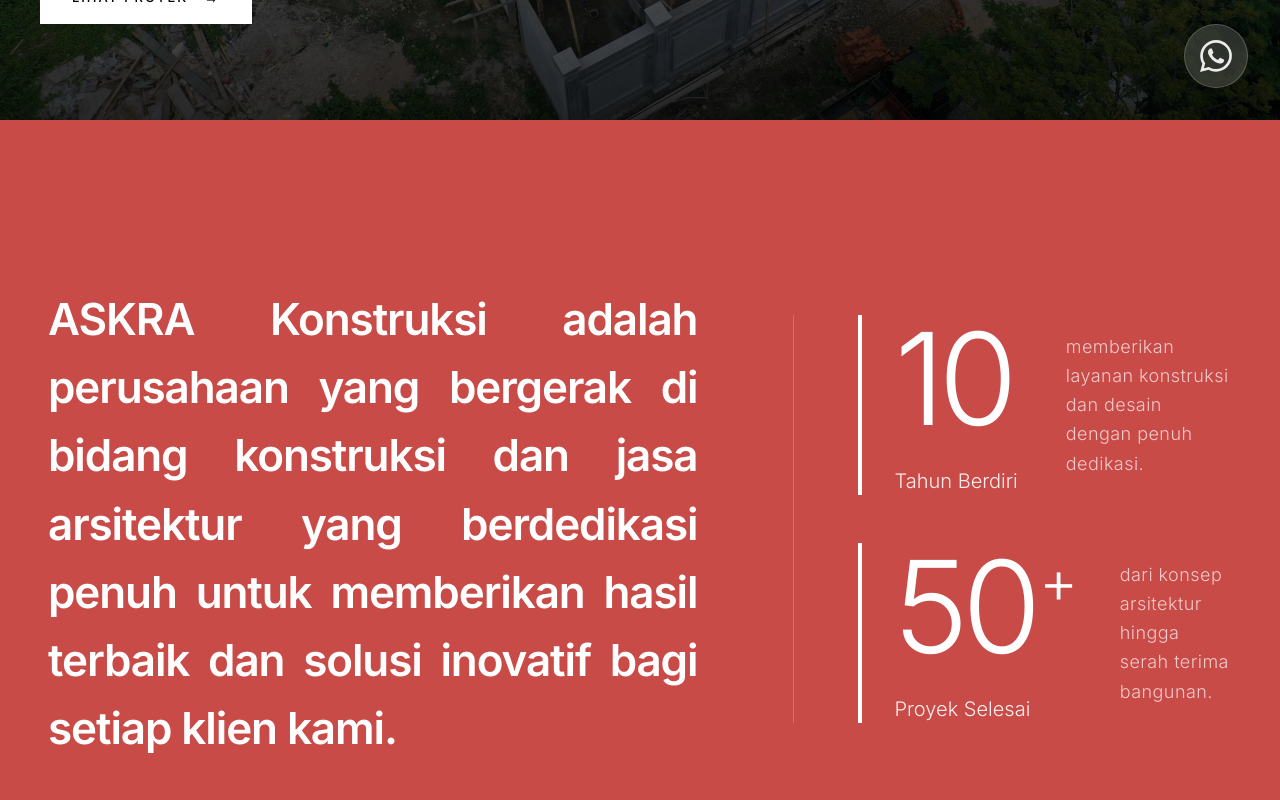
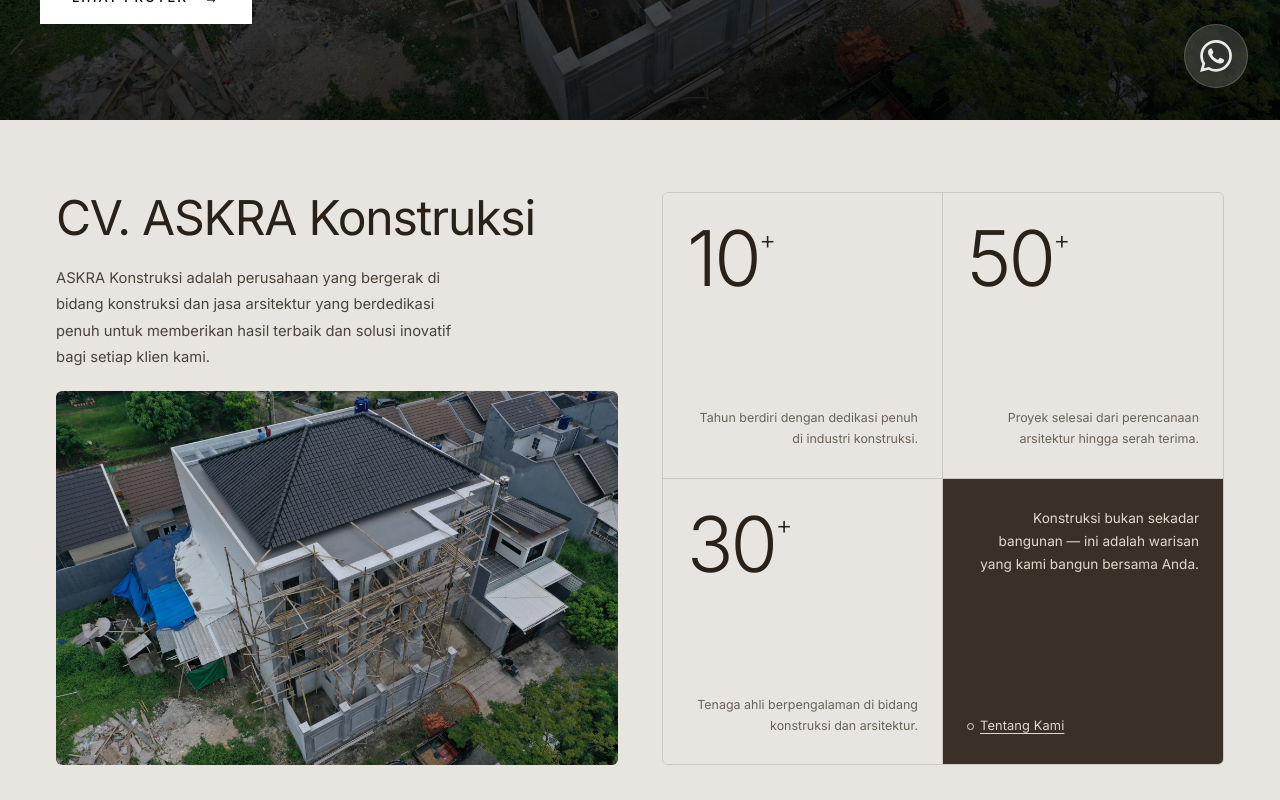
Before and after one commit to acaryawibawantra/desainbangunrenovasi-website, a Next.js app: page / in a window 1280 px wide. Shown: the part 680-1480 px from the top of the page. Built offline with nearby package versions, Linux system fonts and the light colour scheme.

Commit message:
feat(tagline): redesign layout with 2-col grid, CSS Modules, and scroll expand animation

```diff
--- /dev/null
+++ b/components/sections/Tagline.module.css
@@ -0,0 +1,208 @@
+.section {
+    background-color: #e8e5e0;
+    padding: 56px 24px;
+}
+
+.inner {
+    max-width: 1240px;
+    margin: 0 auto;
+    display: grid;
+    grid-template-columns: 1fr;
+    gap: 28px;
+    align-items: start;
+}
+
+/* ── LEFT ── */
+.left {
+    display: flex;
+    flex-direction: column;
+    gap: 20px;
+}
+
+.headerRow {
+    display: flex;
+    align-items: center;
+    gap: 10px;
+    flex-wrap: wrap;
+}
+
+.badge {
+    font-size: 0.6rem;
+    font-weight: 700;
+    letter-spacing: 0.14em;
+    text-transform: uppercase;
+    color: #786e62;
+    border: 1px solid #b4a997;
+    padding: 3px 6px;
+    border-radius: 3px;
+    line-height: 1.2;
+    flex-shrink: 0;
+}
+
+.heading {
+    margin: 0;
+    font-size: clamp(1.8rem, 7vw, 3rem);
+    font-weight: 400;
+    color: #2a2118;
+    letter-spacing: -0.025em;
+    line-height: 1.1;
+}
+
+.desc {
+    margin: 0;
+    font-size: 0.92rem;
+    color: #4a4238;
+    line-height: 1.8;
+}
+
+.imgWrap {
+    overflow: hidden;
+    border-radius: 6px;
+    line-height: 0;
+}
+
+.img {
+    width: 100%;
+    height: auto;
+    display: block;
+    object-fit: cover;
+    transition: transform 0.5s ease;
+}
+
+.imgWrap:hover .img {
+    transform: scale(1.025);
+}
+
+/* ── GRID ── */
+.grid {
+    display: grid;
+    grid-template-columns: 1fr 1fr;
+    grid-template-rows: auto auto;
+    border: 1px solid #ccc8c0;
+    border-radius: 6px;
+    overflow: hidden;
+}
+
+.cell {
+    background-color: #e8e5e0;
+    padding: 1.5rem 1.25rem;
+    display: flex;
+    flex-direction: column;
+    justify-content: space-between;
+    min-height: 160px;
+    transition: background-color 0.2s;
+}
+
+.cell:hover {
+    background-color: #dedad4;
+}
+
+.cellBorderRight {
+    border-right: 1px solid #ccc8c0;
+}
+
+.cellBorderBottom {
+    border-bottom: 1px solid #ccc8c0;
+}
+
+.numRow {
+    display: flex;
+    align-items: flex-start;
+    font-size: clamp(3rem, 6vw, 5rem);
+    font-weight: 300;
+    color: #2a2118;
+    line-height: 1;
+    letter-spacing: -0.04em;
+}
+
+.suffix {
+    font-size: 1.6rem;
+    font-weight: 300;
+    margin-top: 0.35rem;
+    margin-left: 0.05rem;
+}
+
+.cellDesc {
+    margin: 0;
+    font-size: 0.78rem;
+    color: #6b6258;
+    line-height: 1.65;
+    text-align: right;
+}
+
+/* dark cell */
+.darkCell {
+    background-color: #3a3028;
+    padding: 1.5rem 1.25rem;
+    display: flex;
+    flex-direction: column;
+    justify-content: space-between;
+    min-height: 160px;
+    transition: background-color 0.2s;
+}
+
+.darkCell:hover {
+    background-color: #463a2c;
+}
+
+.quote {
+    margin: 0;
+    font-size: 0.85rem;
+    color: #e2d8cc;
+    line-height: 1.7;
+    text-align: right;
+}
+
+.cta {
+    display: flex;
+    align-items: center;
+    gap: 6px;
+    color: #e2d8cc;
+    font-size: 0.8rem;
+    font-weight: 400;
+    text-decoration: underline;
+    text-underline-offset: 3px;
+    padding-top: 12px;
+    letter-spacing: 0.01em;
+    cursor: pointer;
+    transition: color 0.2s;
+}
+
+.cta:hover {
+    color: #fff;
+}
+
+.ctaDot {
+    display: inline-block;
+    width: 7px;
+    height: 7px;
+    border-radius: 50%;
+    border: 1.5px solid #e2d8cc;
+    flex-shrink: 0;
+}
+
+/* ── DESKTOP ── */
+@media (min-width: 900px) {
+    .section {
+        padding: 72px 56px;
+    }
+
+    .inner {
+        grid-template-columns: 1fr 1fr;
+        gap: 44px;
+    }
+
+    .grid {
+        align-self: stretch;
+    }
+
+    .cell,
+    .darkCell {
+        min-height: 210px;
+        padding: 1.75rem 1.5rem;
+    }
+
+    .desc {
+        max-width: 44ch;
+    }
+}
--- a/components/sections/Tagline.tsx
+++ b/components/sections/Tagline.tsx
@@ -1,165 +1,166 @@
 "use client";
 
 import { useRef, useEffect, useState } from "react";
-import { motion, useScroll, useTransform, MotionValue, useInView, animate } from "framer-motion";
+import { motion, useInView, animate, Variants, useScroll, useTransform } from "framer-motion";
+import Image from "next/image";
+import Link from "next/link";
+import s from "./Tagline.module.css";
 
-const taglineText = "ASKRA Konstruksi adalah perusahaan yang bergerak di bidang konstruksi dan jasa arsitektur yang berdedikasi penuh untuk memberikan hasil terbaik dan solusi inovatif bagi setiap klien kami.";
+/* ─── data ─── */
+const stats = [
+    { value: 10, suffix: "+", desc: "Tahun berdiri dengan dedikasi penuh di industri konstruksi." },
+    { value: 50, suffix: "+", desc: "Proyek selesai dari perencanaan arsitektur hingga serah terima." },
+    { value: 30, suffix: "+", desc: "Tenaga ahli berpengalaman di bidang konstruksi dan arsitektur." },
+];
 
-function Word({ children, progress, range }: { children: string; progress: MotionValue<number>; range: [number, number] }) {
-    // Apply a slightly smoother easing on the opacity
-    const opacity = useTransform(progress, range, [0.15, 1]);
-    // Optional: You can also use transform like Y position to make it feel smoother
-    const y = useTransform(progress, range, [5, 0]);
+const QUOTE = "Konstruksi bukan sekadar bangunan — ini adalah warisan yang kami bangun bersama Anda.";
 
-    return (
-        <span className="relative inline-block mt-[0.25em]">
-            <span className="absolute opacity-10 text-white/20 select-none">{children}</span>
-            <motion.span style={{ opacity, y }} className="text-white relative inline-block transition-transform duration-700 ease-out">{children}</motion.span>
-        </span>
-    );
-}
+/* ─── component ─── */
+export function Tagline() {
+    const ref = useRef<HTMLElement>(null);
+    const inView = useInView(ref, { once: true, margin: "-60px" });
 
-export function Tagline() {
-    const containerRef = useRef<HTMLDivElement>(null);
-    const textRef = useRef<HTMLParagraphElement>(null);
     const [isMobile, setIsMobile] = useState(false);
     useEffect(() => {
-        const checkMobile = () => setIsMobile(window.innerWidth < 748);
-        checkMobile();
-        window.addEventListener("resize", checkMobile);
-        return () => window.removeEventListener("resize", checkMobile);
+        const handleResize = () => setIsMobile(window.innerWidth < 768);
+        handleResize();
+        window.addEventListener("resize", handleResize);
+        return () => window.removeEventListener("resize", handleResize);
     }, []);
 
-    const { scrollYProgress: containerProgress } = useScroll({
-        target: containerRef,
+    const { scrollYProgress } = useScroll({
+        target: ref,
         offset: ["start 0.9", "start 0.3"],
     });
 
-    const { scrollYProgress: textProgress } = useScroll({
-        target: textRef,
-        offset: ["start 0.8", "start 0.4"],
-    });
-
     const width = useTransform(
-        containerProgress,
+        scrollYProgress,
         [0, 1],
         [isMobile ? "95%" : "90%", "100%"]
     );
 
-    const borderRadius = useTransform(
-        containerProgress,
+    const borderTopRadius = useTransform(
+        scrollYProgress,
         [0, 1],
         [isMobile ? "1.5rem" : "3rem", "0rem"]
     );
 
-    const backgroundColor = useTransform(
-        containerProgress,
-        [0, 1],
-        ["#1A1A1A", "#C94B48"]
-    );
-
-    // Parallax upward effect
-    // Split text for word animation
-    const words = taglineText.split(" ");
+    const stagger: Variants = {
+        hidden: {},
+        show: { transition: { staggerChildren: 0.12 } },
+    };
+    const item: Variants = {
+        hidden: { opacity: 0, y: 20 },
+        show: { opacity: 1, y: 0, transition: { duration: 0.55, ease: [0.22, 1, 0.36, 1] } },
+    };
 
     return (
-        <motion.section
-            id="tagline"
-            ref={containerRef}
-            className="relative z-10 flex justify-center w-full -mt-24 md:mt-0"
-        >
-            {/* Background extension to cover white body below Hero image gap */}
-            <div className="absolute inset-x-0 bottom-0 top-24 md:hidden bg-[#1a1a1a] -z-10" />
-
+        <section ref={ref} className="w-full flex justify-center relative z-10 -mt-12 md:mt-0 overflow-hidden bg-[#111111] md:bg-transparent">
             <motion.div
+                id="tagline"
+                className={s.section}
                 style={{
                     width,
-                    borderTopLeftRadius: borderRadius,
-                    borderTopRightRadius: borderRadius,
-                    backgroundColor,
+                    borderTopLeftRadius: borderTopRadius,
+                    borderTopRightRadius: borderTopRadius,
                 }}
-                className="w-[90%] min-h-[50vh] md:min-h-[70vh] pt-16 pb-16 md:pt-40 md:pb-24 flex flex-col items-center justify-center overflow-hidden"
             >
-                <div className="mx-auto max-w-[1400px] px-6 md:px-12 w-full flex flex-col xl:flex-row gap-16 xl:gap-24 items-center">
-                    {/* Left Side: Tagline Text */}
-                    <div className="w-full xl:w-3/5">
-                        <p ref={textRef} className="block text-justify font-semibold leading-[1.3] text-xl md:text-3xl lg:text-4xl xl:text-[2.75rem] tracking-tight m-0">
-                            {words.map((word, i) => {
-                                const start = i / words.length;
-                                const end = start + (1 / words.length);
-                                return (
-                                    <span key={i}>
-                                        <Word progress={textProgress} range={[start, end]}>
-                                            {word}
-                                        </Word>
-                                        {" "}
-                                    </span>
-                                );
-                            })}
-                        </p>
-                    </div>
+                <div className={s.inner}>
 
-                    {/* Right Side: Statistics Section */}
-                    <div className="w-full xl:w-2/5 flex flex-col gap-12 xl:border-l xl:border-t-0 border-t border-white/20 xl:pl-16 pt-12 xl:pt-0">
-                        <StatItem
-                            value={10}
-                            label="Tahun Berdiri"
-                            description="memberikan layanan konstruksi dan desain dengan penuh dedikasi."
-                        />
-                        <StatItem
-                            value={50}
-                            label="Proyek Selesai"
-                            suffix="+"
-                            description="dari konsep arsitektur hingga serah terima bangunan."
-                        />
-                    </div>
-                </div>
+                    {/* ══ LEFT ══ */}
+                    <motion.div
+                        className={s.left}
+                        variants={stagger}
+                        initial="hidden"
+                        animate={inView ? "show" : "hidden"}
+                    >
+                        <motion.div className={s.headerRow} variants={item}>
+                            <h2 className={s.heading}>CV. ASKRA Konstruksi</h2>
+                        </motion.div>
+
+                        <motion.p className={s.desc} variants={item}>
+                            ASKRA Konstruksi adalah perusahaan yang bergerak di bidang konstruksi dan jasa
+                            arsitektur yang berdedikasi penuh untuk memberikan hasil terbaik dan solusi
+                            inovatif bagi setiap klien kami.
+                        </motion.p>
+
+                        <motion.div className={s.imgWrap} variants={item}>
+                            <Image
+                                src="/images/hero/image-hero.jpg"
+                                alt="ASKRA Konstruksi – proyek unggulan"
+                                width={900}
+                                height={580}
+                                priority
+                                className={s.img}
+                            />
+                        </motion.div>
+                    </motion.div>
+
+                    {/* ══ RIGHT — 2×2 grid ══ */}
+                    <motion.div
+                        className={s.grid}
+                        variants={item}
+                        initial="hidden"
+                        animate={inView ? "show" : "hidden"}
+                    >
+                        {/* top-left */}
+                        <div className={`${s.cell} ${s.cellBorderRight} ${s.cellBorderBottom}`}>
+                            <div className={s.numRow}>
+                                <Counter value={stats[0].value} inView={inView} />
+                                <span className={s.suffix}>{stats[0].suffix}</span>
+                            </div>
+                            <p className={s.cellDesc}>{stats[0].desc}</p>
+                        </div>
+
+                        {/* top-right */}
+                        <div className={`${s.cell} ${s.cellBorderBottom}`}>
+                            <div className={s.numRow}>
+                                <Counter value={stats[1].value} inView={inView} />
+                                <span className={s.suffix}>{stats[1].suffix}</span>
+                            </div>
+                            <p className={s.cellDesc}>{stats[1].desc}</p>
+                        </div>
+
+                        {/* bottom-left */}
+                        <div className={`${s.cell} ${s.cellBorderRight}`}>
+                            <div className={s.numRow}>
+                                <Counter value={stats[2].value} inView={inView} />
+                                <span className={s.suffix}>{stats[2].suffix}</span>
+                            </div>
+                            <p className={s.cellDesc}>{stats[2].desc}</p>
+                        </div>
+
+                        {/* bottom-right: dark quote */}
+                        <div className={s.darkCell}>
+                            <p className={s.quote}>{QUOTE}</p>
+                            <Link href="/about" className={s.cta}>
+                                <span className={s.ctaDot} />
+                                Tentang Kami
+                            </Link>
+                        </div>
+                    </motion.div>
+
+                </div>{/* ── close .inner ── */}
             </motion.div>
-        </motion.section>
+        </section>
     );
 }
 
-function StatItem({ value, label, suffix = "", description }: { value: number; label: string; suffix?: string; description?: string }) {
-    const ref = useRef(null);
-    const isInView = useInView(ref, { once: true });
-
-    return (
-        <div ref={ref} className="flex flex-col xl:flex-row xl:items-center gap-6 xl:gap-12 border-l-4 border-white pl-6 md:pl-8">
-            <div className="flex flex-col flex-shrink-0">
-                <div className="text-7xl md:text-8xl lg:text-[8rem] font-light text-white flex items-start leading-none tracking-tighter">
-                    <Counter value={value} isInView={isInView} />
-                    <span className="text-4xl md:text-5xl lg:text-6xl font-light mt-2 ml-1">{suffix}</span>
-                </div>
-                <div className="text-lg md:text-xl text-white/90 mt-4 md:mt-6 font-light">
-                    {label}
-                </div>
-            </div>
-            {description && (
-                <div className="text-base md:text-lg text-white/70 xl:max-w-xs font-light tracking-wide leading-relaxed">
-                    {description}
-                </div>
-            )}
-        </div>
-    );
-}
-
-function Counter({ value, isInView }: { value: number; isInView: boolean }) {
-    const nodeRef = useRef<HTMLSpanElement>(null);
+/* ─── counter ─── */
+function Counter({ value, inView }: { value: number; inView: boolean }) {
+    const ref = useRef<HTMLSpanElement>(null);
 
     useEffect(() => {
-        const node = nodeRef.current;
-        if (!node || !isInView) return;
-
-        const controls = animate(0, value, {
-            duration: 2,
+        if (!ref.current || !inView) return;
+        const ctrl = animate(0, value, {
+            duration: 1.8,
             ease: "easeOut",
-            onUpdate: (latest) => {
-                node.textContent = Math.round(latest).toString();
+            onUpdate: (v) => {
+                if (ref.current) ref.current.textContent = Math.round(v).toString();
             },
         });
+        return () => ctrl.stop();
+    }, [value, inView]);
 
-        return () => controls.stop();
-    }, [value, isInView]);
-
-    return <span ref={nodeRef}>0</span>;
+    return <span ref={ref}>0</span>;
 }
```
